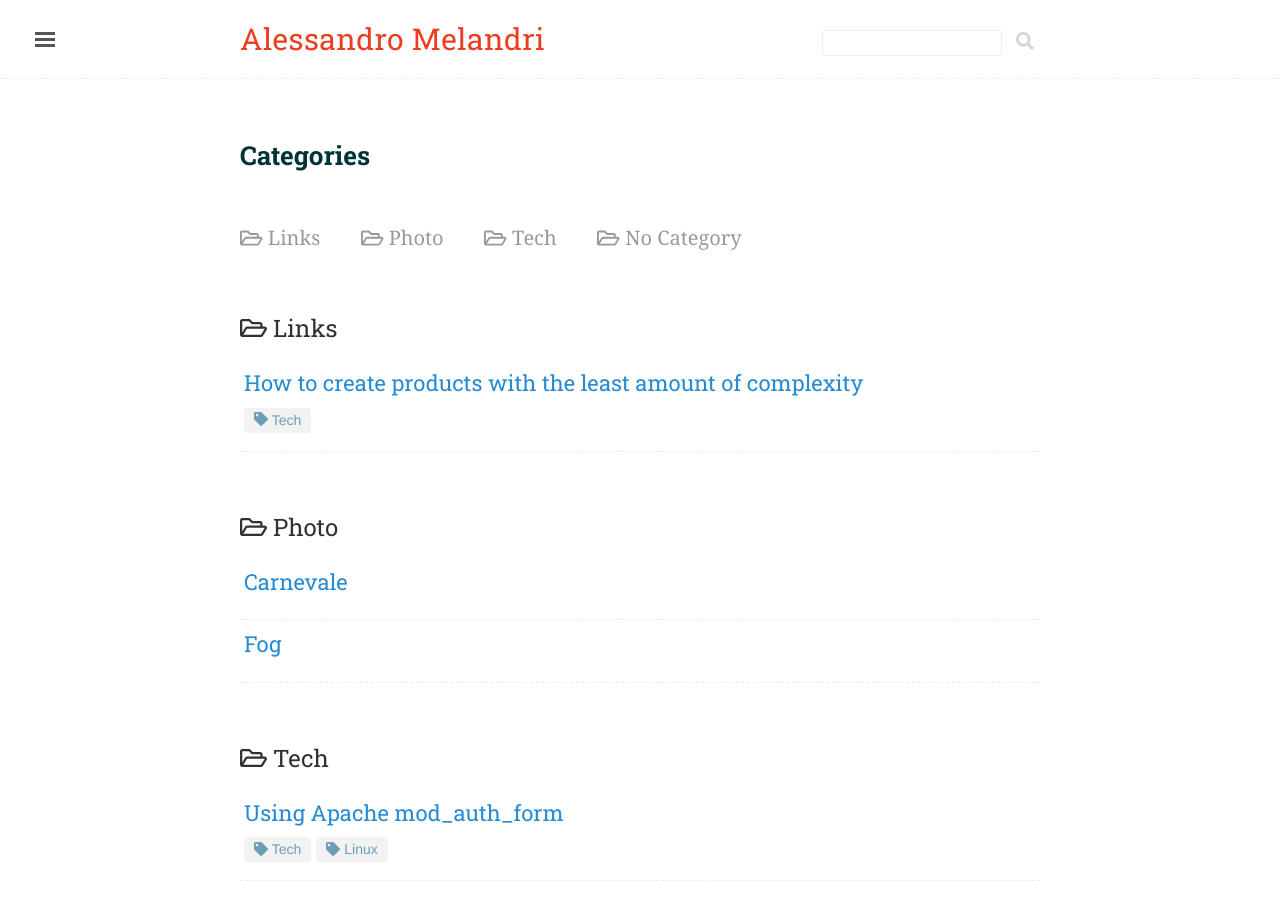
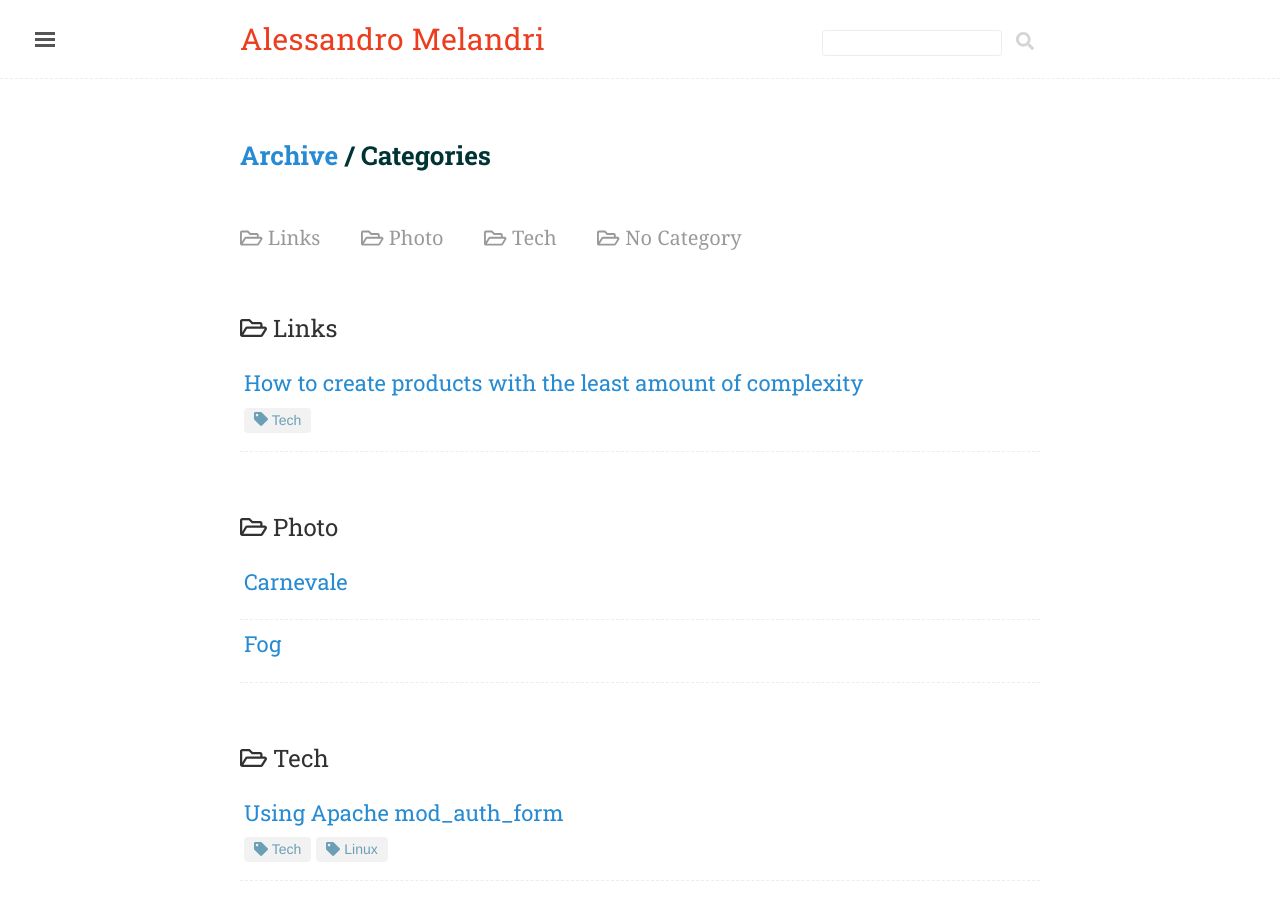
Before and after one commit to amelandri/amelandri.github.io, a Jekyll site: the page built from archive/categories.html, in a window 1280 px wide and 900 px high. Built offline with Jekyll 4.4.1, drawn with Linux system fonts in a browser that asks for light colours; nearby versions of some CDN libraries; comment, search, counter and statistics services are not loaded.

Commit message:
IMproved archives navigation

```diff
--- a/archive/categories.html
+++ b/archive/categories.html
@@ -1,7 +1,9 @@
 ---
 layout:   page
-title:    Categories
 ---
+
+<h1 class="page-title"><a href="/archive">Archive</a> / Categories</h1>
+
 {% comment%}
 Here we generate all the categories.
 {% endcomment%}
--- a/archive/index.html
+++ b/archive/index.html
@@ -3,6 +3,8 @@ layout: page
 title: Archive
 permalink: /archive/
 ---
+
+<p>A chronological list of all blog post. Browse the archive by <a href="/archive/categories">categories</a> and <a href="/archive/tags">tags</a>.</p>
 
 <div class="archive">
 
--- a/archive/tags.html
+++ b/archive/tags.html
@@ -1,7 +1,8 @@
 ---
 layout: page
-title: Tags
 ---
+
+<h1 class="page-title"><a href="/archive">Archive</a> / Tags</h1>
 
 {% comment %}
 =======================
```
